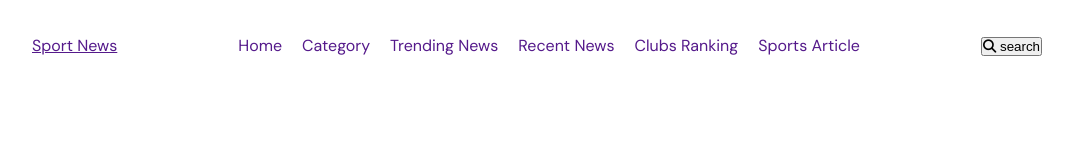
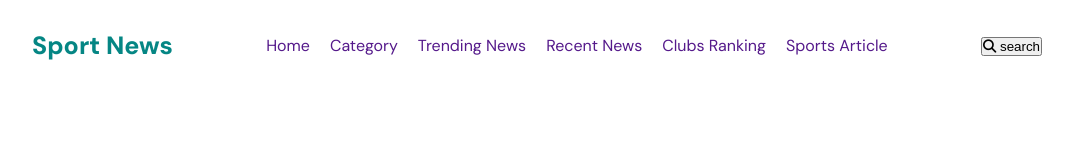
Before and after one commit to mohammadmostofa/sports-landing-page, a plain HTML site: page index.html in a window 1280 px wide. Shown: the whole page, without its empty margins (103-1176 px from the left). Drawn offline with Linux system fonts and the light colour scheme.

Commit message:
added navbar logo

```diff
--- a/main.css/style.css
+++ b/main.css/style.css
@@ -32,6 +32,18 @@
 
 }
 
+/* logo style */
+
+.logo > a {
+  text-decoration: none;
+  font-size: 25px;
+  color: rgb(0 132 130 / 98%);
+  text-transform: capitalize;
+  font-weight: 800;
+
+}
+
+
 /* menu-items style */
 
 .menu-items{
```
